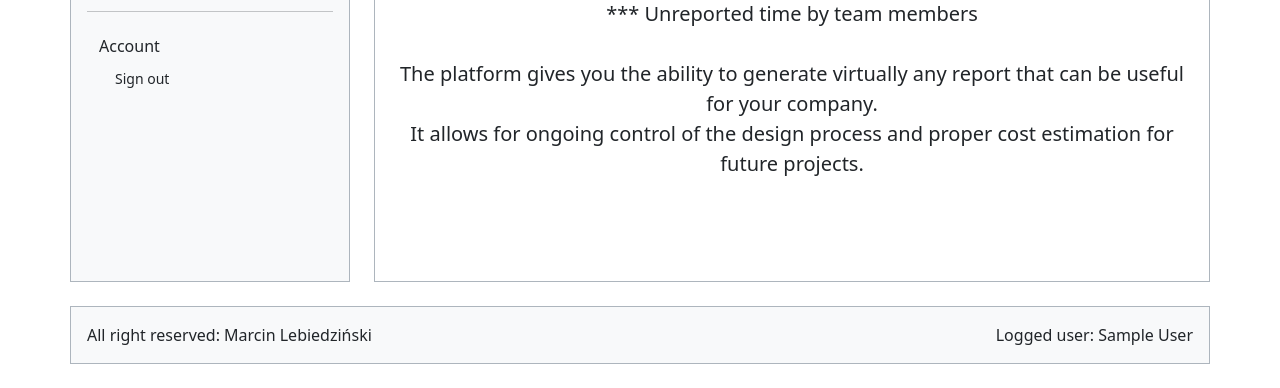
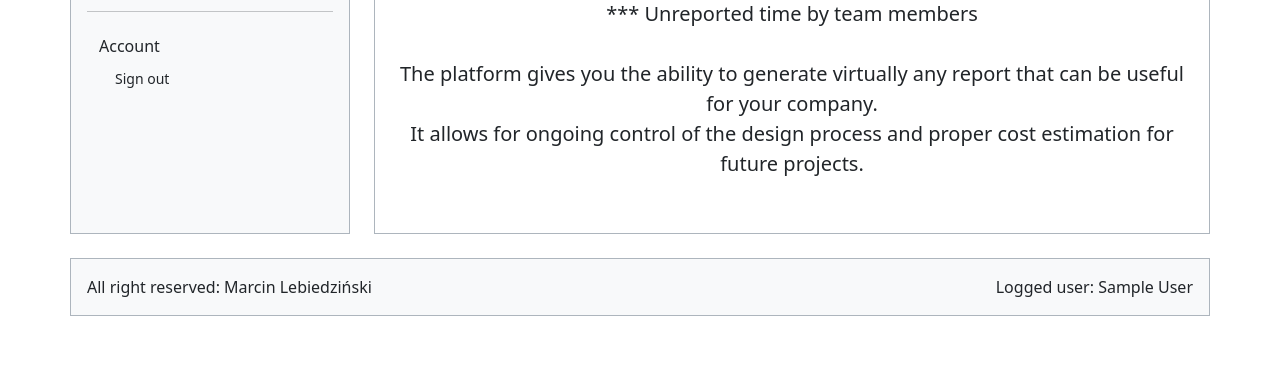
Before and after one commit to MarcinLebiedzinski/pmplatform, a Django app: page /pmplatform/about/ in a window 1280 px wide. Shown: the part 664-1052 px from the top of the page. After the commit the page ends 980 px from the top, so only its background shows below. Run offline with Django 4.2, Linux system fonts and the light colour scheme; the visitor is signed in with stand-in values (Sample User, id 1).

Commit message:
2023-10-07 Update

```diff
--- a/templates/base.html
+++ b/templates/base.html
@@ -48,7 +48,7 @@
 
   <main class="d-flex flex-nowrap">
 
-    <div class="container">
+    <div class="container vh-100">
 
       <div class="row">
         <header class="d-flex flex-wrap justify-content-between p-3 mb-4 border border-dark-subtle bg-primary-subtle gy-5">
@@ -64,7 +64,7 @@
         </header>
       </div>
 
-      <div class="row gap-4 d-flex flex-row vh-100">
+      <div class="row gap-4 d-flex flex-row mh-100">
         <div class="d-flex flex-column  flex-shrink-0 p-3 bg-white border border-dark-subtle mh-100 bg-body-tertiary" style="width: 280px;">
 
           <span class="fs-5 fw-semibold mx-2">Menu</span>
@@ -141,7 +141,7 @@
 
 
 
-        <div class="col border border-dark-subtle p-3 vh-100 overflow-y-auto">
+        <div class="col border border-dark-subtle p-3 mh-100 overflow-y-auto">
 
             {% block content %} {% endblock %}
 
```
